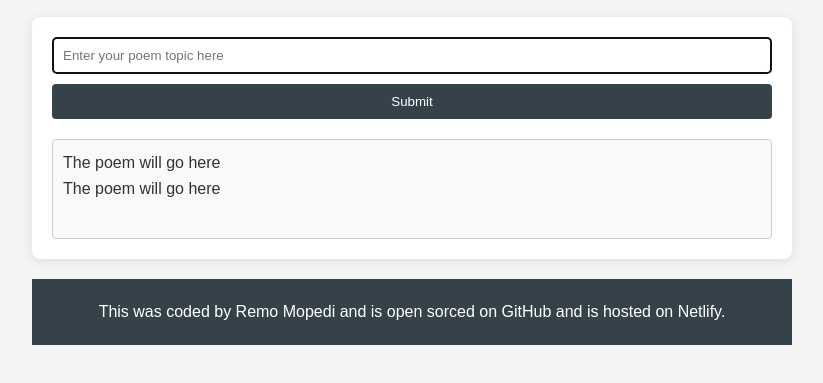
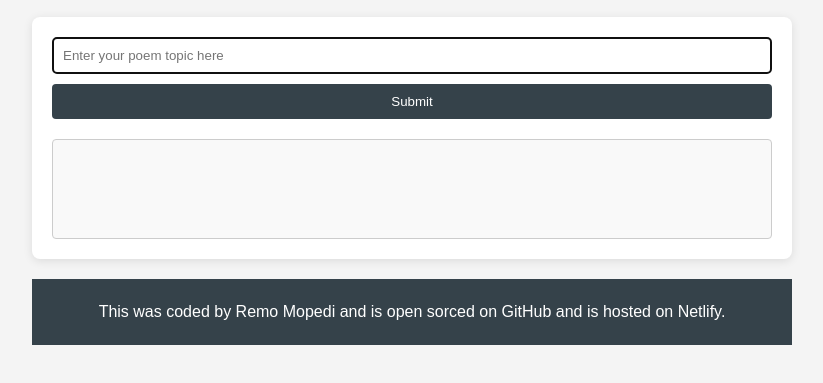
Before and after one commit to RemoMopedi/AI_Poem, a plain HTML site: page index.html in a window 1280 px wide. Shown: the part 191-574 px from the top of the page, without its empty margins (228-1051 px from the left). Drawn offline with nearby package versions, Linux system fonts and the light colour scheme.

Commit message:
Update index.html

```diff
--- a/index.html
+++ b/index.html
@@ -24,15 +24,10 @@
             autocomplete="off"
             class="instructions"
             id="user-instructions" />
-          <input type="submit" />
+          <input type="submit" class="submit-button" />
         </form>
 
-        <div class="poem">
-          The poem will go here
-          <br />
-          The poem will go here
-          <br />
-        </div>
+        <div class="poem"></div>
       </main>
 
       <footer>
```
